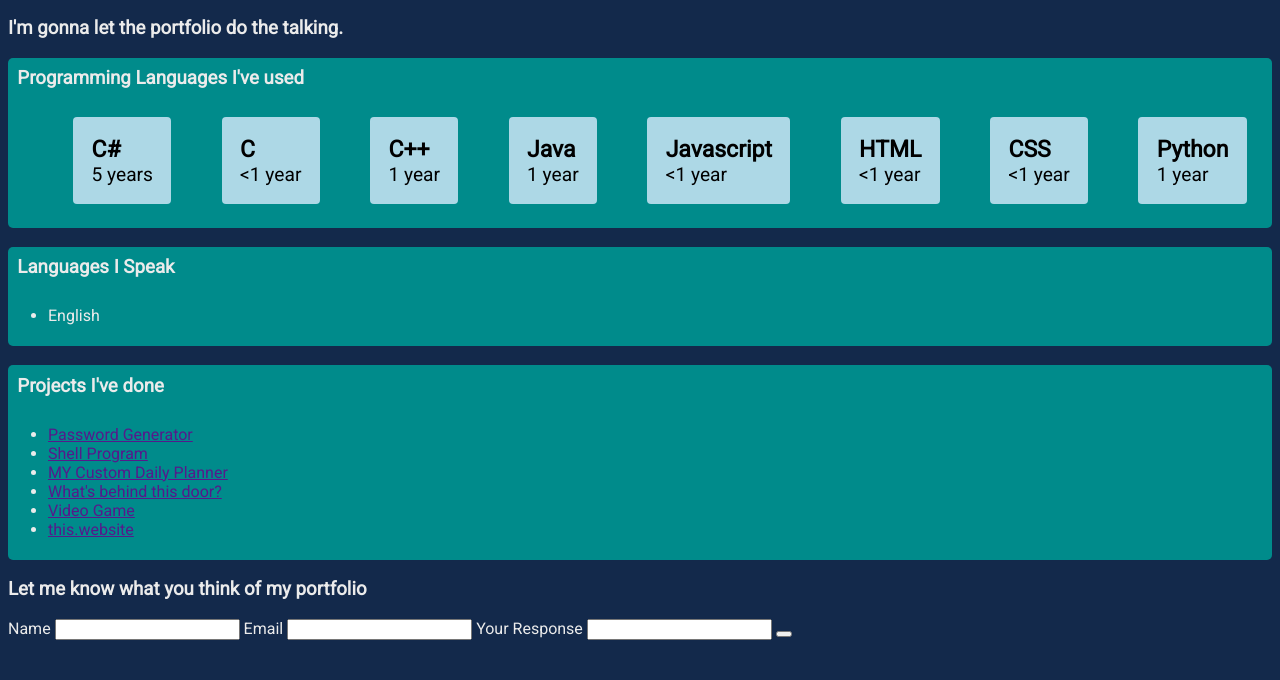
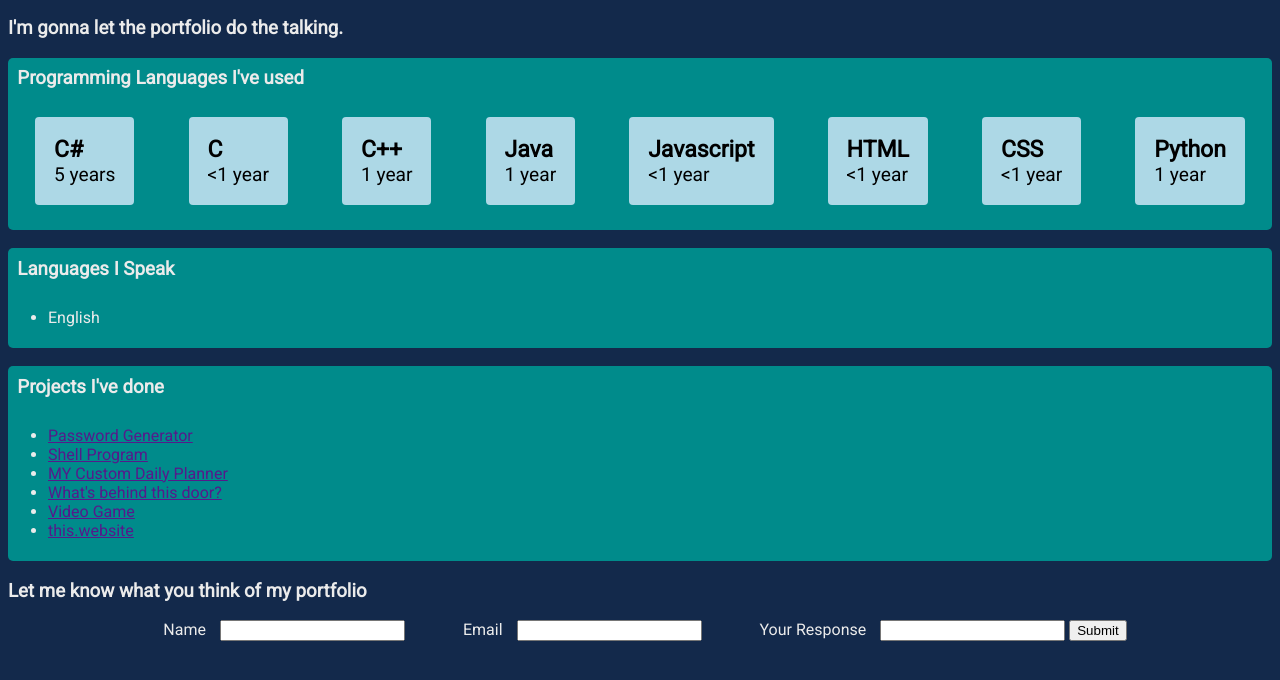
Before and after one commit to burnettemk/portfolio-page, a website: page index.html in a window 1280 px wide. Shown: the part 112-792 px from the top of the page. Drawn offline with Linux system fonts and the light colour scheme.

Commit message:
Add footer element styles

```diff
--- a/css/styles.css
+++ b/css/styles.css
@@ -17,24 +17,38 @@ section {
     border-color: skyblue; */
     border-radius: 5px;
     padding-bottom: 5px;
-}
-
-.container-item {
-    color: black;
-    padding: 1.5%;
+    /* border: 0.5px; */
+    /* border-style: outset; */
+    /* border-color:  rgba(100,146,253,.2); */
 }
 
 section h3 {
     padding: 0.5em;
 }
 
+footer form {
+    display: flex;
+    /* align-items: center; */
+    justify-content: center;
+}
+
+footer div {
+    margin: 0 24px 17px;
+}
+
+footer label, footer input {
+    display: inline-block;
+    margin-inline-start: 10px;
+}
+
 .container {
     list-style: none;
-
+    padding-left: 0;
 }
 
 .container-item {
-    /* width: 10%; */
+    color: black;
+    padding: 1.5%;
     background: lightblue;
     border-radius: 4px;
     text-align: left;
@@ -45,6 +59,10 @@ section h3 {
     font-size: larger;
     font-weight: 700;
 }
+
+/* #nice-words {
+    display: block;
+} */
 
 @media screen and (min-width: 583px){
     .container {
--- a/index.html
+++ b/index.html
@@ -51,13 +51,19 @@
 			<footer>
 				<h3>Let me know what you think of my portfolio</h3>
 				<form action="">
+					<div>
 						<label for="">Name</label>
 						<input type="text">
+					</div>
+					<div>
 						<label for="">Email</label>
 						<input type="email">
+					</div>
+					<div>
 						<label for="nice words">Your Response</label>
 						<input type="text" id="nice words">
-					<button></button>
+						<button>Submit</button>
+					</div>
 				</form>
 			</footer>
 		</main>
```
Lines whose indentation alone changed are shown as unchanged.
